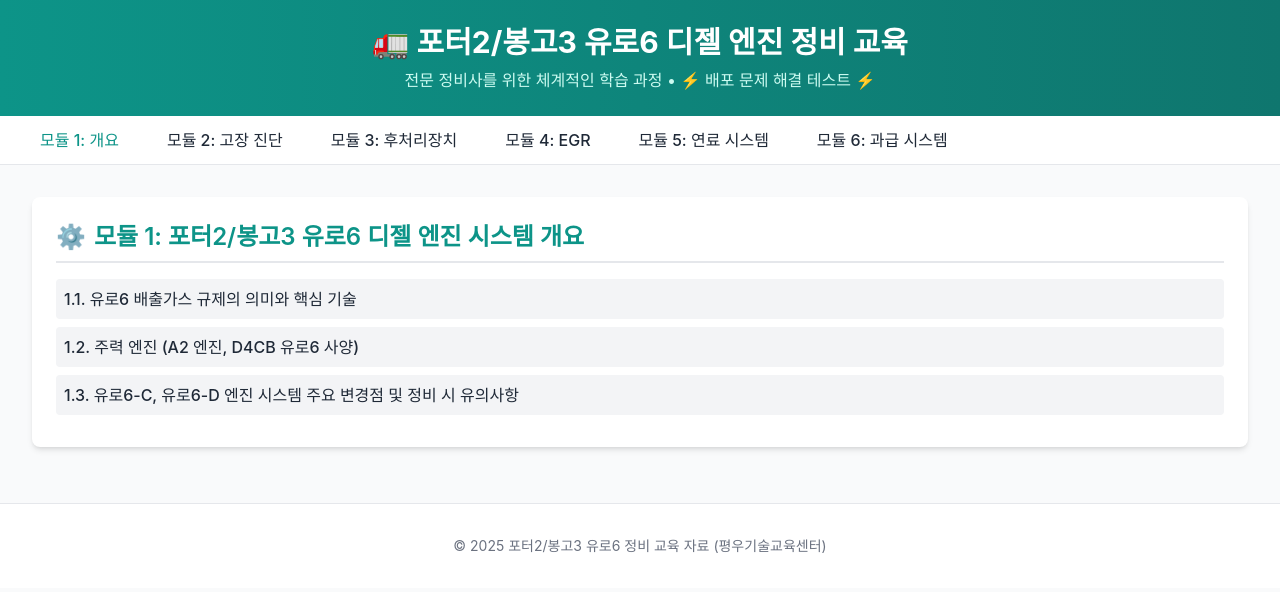
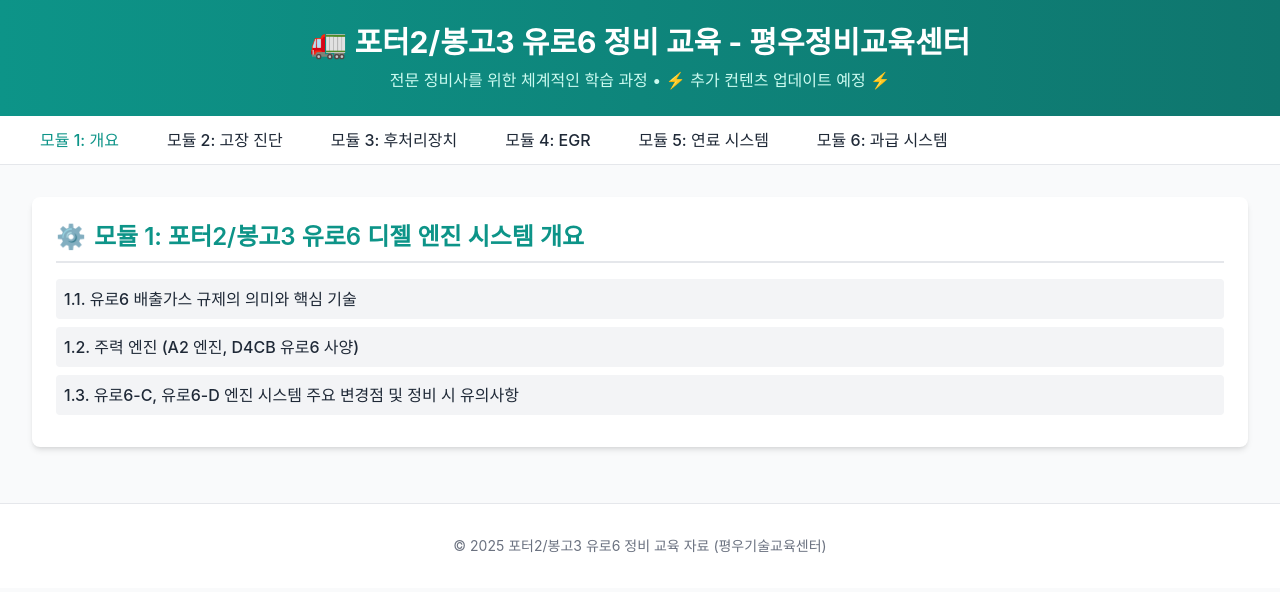
Before and after one commit to rudxo-jin/edu-euro6, a React (Vite) app: page / in a window 1280 px wide. Shown: the top 592 px of the page. Built offline with nearby package versions, Linux system fonts and the light colour scheme.

Commit message:
빠른 배포

```diff
--- a/src/components/Header.tsx
+++ b/src/components/Header.tsx
@@ -5,10 +5,10 @@
     <header className="bg-gradient-to-r from-teal-600 to-teal-700 text-white py-6 shadow-lg">
       <div className="container mx-auto px-4 text-center">
         <h1 className="text-2xl md:text-3xl font-bold mb-2">
-          🚛 포터2/봉고3 유로6 디젤 엔진 정비 교육
+          🚛 포터2/봉고3 유로6 정비 교육 - 평우정비교육센터
         </h1>
         <p className="text-teal-100 text-sm md:text-base">
-          전문 정비사를 위한 체계적인 학습 과정 • ⚡ 배포 문제 해결 테스트 ⚡
+          전문 정비사를 위한 체계적인 학습 과정 • ⚡ 추가 컨텐츠 업데이트 예정 ⚡
         </p>
       </div>
     </header>
```
Also changed, not shown: package.json (+17 -15 lines), 1 other file (tests, documents, lock files or other folders).
